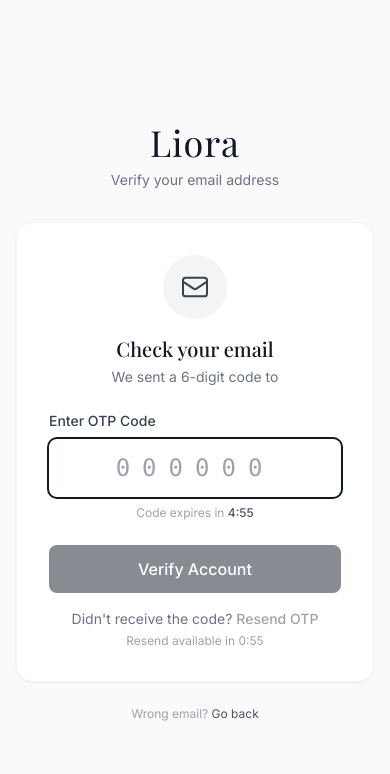
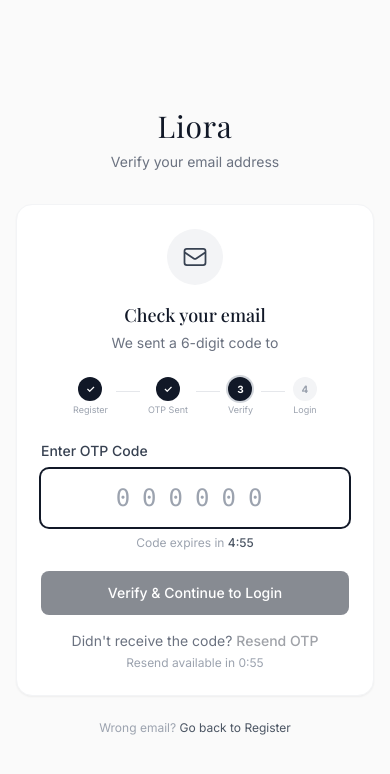
Before and after one commit to shani06012006-ui/Liora-E-commerce-project, a React (Vite) app in the folder frontend/: page /verify-otp in a window 390 px wide. Shown: the top 774 px of the page. Built offline with nearby package versions, Linux system fonts and the light colour scheme.

Commit message:
Updation of regester file

```diff
--- a/frontend/src/App.jsx
+++ b/frontend/src/App.jsx
@@ -74,6 +74,9 @@ const AppContent = () => {
     <Routes>
       <Route path="/" element={<MainLayout><Home /></MainLayout>} />
       <Route path="/verify-otp" element={<OTPVerify />} />
+      <Route path="/Home" element={<Home />} />
+      <Route path="/Login" element={!isAuthenticated ? <MainLayout><Login /></MainLayout> : <Navigate to="/" />} />
+      <Route path="/register" element={!isAuthenticated ? <MainLayout><Register /></MainLayout> : <Navigate to="/" />} />
 
       <Route path="/admin"            element={<AdminRoute><AdminDashboard /></AdminRoute>} />
       <Route path="/admin/users"      element={<AdminRoute><AdminUsers /></AdminRoute>} />
@@ -102,9 +105,6 @@ const AppContent = () => {
       <Route path="/privacy" element={<MainLayout><Privacy /></MainLayout>} />
       <Route path="/help" element={<MainLayout><Help /></MainLayout>} />
 
-      <Route path="/Login" element={!isAuthenticated ? <MainLayout><Login /></MainLayout> : <Navigate to="/" />} />
-      <Route path="/register" element={!isAuthenticated ? <MainLayout><Register /></MainLayout> : <Navigate to="/" />} />
-
       <Route path="/checkout" element={isAuthenticated ? <MainLayout><Checkout /></MainLayout> : <Navigate to="/Login" />} />
       <Route path="/address" element={isAuthenticated ? <MainLayout><Address /></MainLayout> : <Navigate to="/Login" />} />
       <Route path="/notifications" element={isAuthenticated ? <MainLayout><Notifications /></MainLayout> : <Navigate to="/Login" />} />
--- a/frontend/src/pages/OTPVerify.jsx
+++ b/frontend/src/pages/OTPVerify.jsx
@@ -1,24 +1,18 @@
 import { useState, useEffect } from 'react';
 import { useLocation, useNavigate } from 'react-router-dom';
-import { useDispatch } from 'react-redux';
 import axios from 'axios';
 import toast from 'react-hot-toast';
-import { setCredentials } from '../redux/authSlice';
-
 
 const OTPVerify = () => {
-  const location = useLocation();
+  const location  = useLocation();
   const navigate  = useNavigate();
-  const dispatch  = useDispatch();
+  const email     = location.state?.email || '';
 
-  const email = location.state?.email || '';
+  const [otp,       setOtp]       = useState('');
+  const [loading,   setLoading]   = useState(false);
+  const [resending, setResending] = useState(false);
+  const [timer,     setTimer]     = useState(300);
 
-  const [otp, setOtp]           = useState('');
-  const [loading, setLoading]   = useState(false);
-  const [resending, setResending] = useState(false);
-  const [timer, setTimer]       = useState(300); // 5 minutes
-
-  // Countdown timer
   useEffect(() => {
     if (timer <= 0) return;
     const interval = setInterval(() => setTimer((t) => t - 1), 1000);
@@ -27,37 +21,28 @@ const OTPVerify = () => {
 
   const formatTime = (s) => {
     const m = Math.floor(s / 60);
-    const sec = s % 60;
-    return `${m}:${sec.toString().padStart(2, '0')}`;
+    return `${m}:${(s % 60).toString().padStart(2, '0')}`;
   };
 
   const handleVerify = async (e) => {
     e.preventDefault();
-    if (otp.length !== 6) {
-      toast.error('Please enter 6-digit OTP');
-      return;
-    }
+    if (otp.length !== 6) { toast.error('Please enter 6-digit OTP'); return; }
+
     setLoading(true);
     try {
-      const res = await axios.post('http://localhost:8000/api/verify-otp/', {
-      email,
-      otp_code: otp,
-    });
-      localStorage.setItem('access_token', res.data.access);
-      localStorage.setItem('refresh_token', res.data.refresh);
-      localStorage.setItem('user', JSON.stringify(res.data.user));
+      await axios.post('http://localhost:8000/api/verify-otp/', {
+        email,
+        otp_code: otp,
+      });
 
-      dispatch(setCredentials({ user: res.data.user, access: res.data.access }));
+      toast.success('Account verified! Please login to continue 🎉');
 
+      // ✅ Login page redirect — auto login இல்லை
+      setTimeout(() => navigate('/Login'), 1500);
 
-      toast.success('Account verified! Welcome to Liora!');
-      navigate('/');
     } catch (err) {
-      const msg = err.response?.data?.error || 'Invalid OTP. Please try again.';
-      toast.error(msg);
-    } finally {
-      setLoading(false);
-    }
+      toast.error(err.response?.data?.error || 'Invalid OTP. Please try again.');
+    } finally { setLoading(false); }
   };
 
   const handleResend = async () => {
@@ -67,48 +52,61 @@ const OTPVerify = () => {
       toast.success('New OTP sent to your email!');
       setTimer(300);
       setOtp('');
-    } catch {
-      toast.error('Failed to resend OTP');
-    } finally {
-      setResending(false);
-    }
+    } catch { toast.error('Failed to resend OTP'); }
+    finally { setResending(false); }
   };
 
   return (
-    <div className="min-h-screen bg-[#FAFAFA] flex flex-col items-center justify-center px-4">
+    <div className="min-h-screen bg-[#FAFAFA] flex flex-col items-center justify-center px-4 py-10">
       <div className="w-full max-w-md">
 
         {/* Header */}
         <div className="text-center mb-8">
-          <h1 className="text-4xl font-serif font-light text-gray-900 tracking-wide mb-2">
+          <h1 className="text-3xl md:text-4xl font-serif font-light text-gray-900 tracking-wide mb-2">
             Liora
           </h1>
           <p className="text-gray-500 text-sm">Verify your email address</p>
         </div>
 
         {/* Card */}
-        <div className="bg-white border border-gray-100 rounded-2xl shadow-sm p-8">
+        <div className="bg-white border border-gray-100 rounded-2xl shadow-sm p-6 md:p-8">
+
+          {/* Icon + Info */}
           <div className="text-center mb-6">
-            {/* Mail icon */}
-            <div className="w-16 h-16 bg-gray-100 rounded-full flex items-center justify-center mx-auto mb-4">
-              <svg className="w-8 h-8 text-gray-700" fill="none" stroke="currentColor" viewBox="0 0 24 24">
+            <div className="w-14 h-14 md:w-16 md:h-16 bg-gray-100 rounded-full flex items-center justify-center mx-auto mb-4">
+              <svg className="w-7 h-7 md:w-8 md:h-8 text-gray-700" fill="none" stroke="currentColor" viewBox="0 0 24 24">
                 <path strokeLinecap="round" strokeLinejoin="round" strokeWidth={1.5}
                   d="M3 8l7.89 5.26a2 2 0 002.22 0L21 8M5 19h14a2 2 0 002-2V7a2 2 0 00-2-2H5a2 2 0 00-2 2v10a2 2 0 002 2z" />
               </svg>
             </div>
-            <h2 className="text-xl font-medium text-gray-900 mb-1">Check your email</h2>
-            <p className="text-gray-500 text-sm">
-              We sent a 6-digit code to
-            </p>
+            <h2 className="text-lg md:text-xl font-medium text-gray-900 mb-1">Check your email</h2>
+            <p className="text-gray-500 text-sm">We sent a 6-digit code to</p>
             <p className="text-gray-900 font-medium text-sm mt-1">{email}</p>
+          </div>
+
+          {/* Flow Steps — visual */}
+          <div className="flex items-center justify-center gap-2 mb-6">
+            {['Register', 'OTP Sent', 'Verify', 'Login'].map((step, idx) => (
+              <div key={step} className="flex items-center gap-2">
+                <div className={`flex flex-col items-center`}>
+                  <div className={`w-6 h-6 rounded-full flex items-center justify-center text-[10px] font-bold ${
+                    idx < 2 ? 'bg-gray-900 text-white' :
+                    idx === 2 ? 'bg-gray-900 text-white ring-2 ring-gray-300' :
+                    'bg-gray-100 text-gray-400'
+                  }`}>
+                    {idx < 2 ? '✓' : idx + 1}
+                  </div>
+                  <span className="text-[9px] text-gray-400 mt-0.5 whitespace-nowrap">{step}</span>
+                </div>
+                {idx < 3 && <div className="w-6 h-px bg-gray-200 mb-3" />}
+              </div>
+            ))}
           </div>
 
           <form onSubmit={handleVerify}>
             {/* OTP Input */}
             <div className="mb-2">
-              <label className="block text-sm font-medium text-gray-700 mb-2">
-                Enter OTP Code
-              </label>
+              <label className="block text-sm font-medium text-gray-700 mb-2">Enter OTP Code</label>
               <input
                 type="text"
                 maxLength={6}
@@ -121,7 +119,7 @@ const OTPVerify = () => {
             </div>
 
             {/* Timer */}
-            <div className="text-center mb-6">
+            <div className="text-center mb-5">
               {timer > 0 ? (
                 <p className="text-xs text-gray-400">
                   Code expires in{' '}
@@ -138,7 +136,7 @@ const OTPVerify = () => {
             <button
               type="submit"
               disabled={loading || otp.length !== 6}
-              className="w-full bg-gray-900 text-white py-3 rounded-lg font-medium hover:bg-gray-800 transition disabled:opacity-50 disabled:cursor-not-allowed"
+              className="w-full bg-gray-900 text-white py-3 rounded-lg font-medium hover:bg-gray-800 transition disabled:opacity-50 disabled:cursor-not-allowed text-sm md:text-base"
             >
               {loading ? (
                 <span className="flex items-center justify-center gap-2">
@@ -148,7 +146,7 @@ const OTPVerify = () => {
                   </svg>
                   Verifying...
                 </span>
-              ) : 'Verify Account'}
+              ) : 'Verify & Continue to Login'}
             </button>
           </form>
 
@@ -175,7 +173,7 @@ const OTPVerify = () => {
         <p className="text-center text-xs text-gray-400 mt-6">
           Wrong email?{' '}
           <button onClick={() => navigate('/register')} className="text-gray-600 hover:underline">
-            Go back
+            Go back to Register
           </button>
         </p>
       </div>
--- a/frontend/src/pages/Register.jsx
+++ b/frontend/src/pages/Register.jsx
@@ -4,27 +4,56 @@ import axios from 'axios';
 import toast from 'react-hot-toast';
 
 const Register = () => {
-  const [formData, setFormData] = useState({ username: '', email: '', password: '' });
-  const [loading, setLoading]   = useState(false);
+  const [formData, setFormData] = useState({
+    username: '', email: '', password: '', confirmPassword: ''
+  });
+  const [loading, setLoading] = useState(false);
   const navigate = useNavigate();
 
   const handleChange = (e) => setFormData({ ...formData, [e.target.name]: e.target.value });
 
   const handleSubmit = async (e) => {
     e.preventDefault();
+
+    if (formData.password !== formData.confirmPassword) {
+      toast.error('Passwords do not match!');
+      return;
+    }
+    if (formData.password.length < 6) {
+      toast.error('Password must be at least 6 characters');
+      return;
+    }
+
     setLoading(true);
     try {
-      await axios.post('http://localhost:8000/api/register/', formData);
+      await axios.post('http://localhost:8000/api/register/', {
+        username: formData.username,
+        email:    formData.email,
+        password: formData.password,
+      });
       toast.success('OTP sent to your email!');
       navigate('/verify-otp', { state: { email: formData.email } });
     } catch (err) {
-      toast.error(err.response?.data?.email?.[0] || err.response?.data?.username?.[0] || err.response?.data?.error || 'Registration failed');
+      toast.error(
+        err.response?.data?.email?.[0]    ||
+        err.response?.data?.username?.[0] ||
+        err.response?.data?.error         ||
+        'Registration failed'
+      );
     } finally { setLoading(false); }
   };
+
+  const fields = [
+    { name: 'username',        label: 'Username *',         type: 'text',     placeholder: 'Choose a username'    },
+    { name: 'email',           label: 'Email *',            type: 'email',    placeholder: 'you@example.com'      },
+    { name: 'password',        label: 'Password *',         type: 'password', placeholder: '••••••••'             },
+    { name: 'confirmPassword', label: 'Confirm Password *', type: 'password', placeholder: '••••••••'             },
+  ];
 
   return (
     <div className="min-h-screen bg-[#FAFAFA] flex items-center justify-center py-10 px-4">
       <div className="w-full max-w-md">
+
         <div className="text-center mb-6 md:mb-8">
           <h1 className="text-3xl md:text-4xl font-serif font-light text-gray-900 mb-2">Liora</h1>
           <p className="text-sm text-gray-500">Create your account</p>
@@ -32,34 +61,55 @@ const Register = () => {
         </div>
 
         <div className="bg-white border border-gray-100 rounded-2xl shadow-sm p-6 md:p-8">
-          <h2 className="text-lg md:text-xl font-medium text-gray-900 mb-5 md:mb-6 text-center">Create Account</h2>
+          <h2 className="text-lg md:text-xl font-medium text-gray-900 mb-5 md:mb-6 text-center">
+            Create Account
+          </h2>
 
           <form onSubmit={handleSubmit} className="space-y-4">
-            {[
-              ['username', 'Username *', 'text', 'Choose a username'],
-              ['email',    'Email *',    'email', 'you@example.com'],
-              ['password', 'Password *', 'password', '••••••••'],
-            ].map(([name, label, type, placeholder]) => (
+            {fields.map(({ name, label, type, placeholder }) => (
               <div key={name}>
                 <label className="block text-sm font-medium text-gray-700 mb-1">{label}</label>
-                <input type={type} name={name} placeholder={placeholder}
-                  value={formData[name]} onChange={handleChange} required
-                  className="w-full px-4 py-2.5 border border-gray-300 rounded-lg focus:ring-2 focus:ring-gray-900 focus:border-transparent outline-none text-sm" />
+                <input
+                  type={type}
+                  name={name}
+                  placeholder={placeholder}
+                  value={formData[name]}
+                  onChange={handleChange}
+                  required
+                  className={`w-full px-4 py-2.5 border rounded-lg focus:ring-2 focus:ring-gray-900 focus:border-transparent outline-none text-sm transition ${
+                    name === 'confirmPassword' && formData.confirmPassword && formData.password !== formData.confirmPassword
+                      ? 'border-red-400 bg-red-50'
+                      : name === 'confirmPassword' && formData.confirmPassword && formData.password === formData.confirmPassword
+                      ? 'border-green-400 bg-green-50'
+                      : 'border-gray-300'
+                  }`}
+                />
+                {/* Password hint */}
                 {name === 'password' && (
                   <p className="text-xs text-gray-400 mt-1">Minimum 6 characters (Numbers / Text)</p>
+                )}
+                {name === 'confirmPassword' && formData.confirmPassword && (
+                  <p className={`text-xs mt-1 ${
+                    formData.password === formData.confirmPassword ? 'text-green-600' : 'text-red-500'
+                  }`}>
+                    {formData.password === formData.confirmPassword ? '✓ Passwords match' : '✗ Passwords do not match'}
+                  </p>
                 )}
               </div>
             ))}
 
-            <button type="submit" disabled={loading}
-              className="w-full bg-gray-900 text-white py-3 rounded-lg font-medium hover:bg-gray-800 transition disabled:opacity-50 text-sm md:text-base mt-2">
+            <button
+              type="submit"
+              disabled={loading || (formData.confirmPassword && formData.password !== formData.confirmPassword)}
+              className="w-full bg-gray-900 text-white py-3 rounded-lg font-medium hover:bg-gray-800 transition disabled:opacity-50 text-sm md:text-base mt-2"
+            >
               {loading ? (
                 <span className="flex items-center justify-center gap-2">
                   <svg className="animate-spin h-4 w-4" fill="none" viewBox="0 0 24 24">
                     <circle className="opacity-25" cx="12" cy="12" r="10" stroke="currentColor" strokeWidth="4"/>
                     <path className="opacity-75" fill="currentColor" d="M4 12a8 8 0 018-8v8z"/>
                   </svg>
-                  Creating account...
+                  Sending OTP...
                 </span>
               ) : 'Create Account'}
             </button>
```
Also changed, not shown: 1 other file (tests, documents, lock files or other folders).
